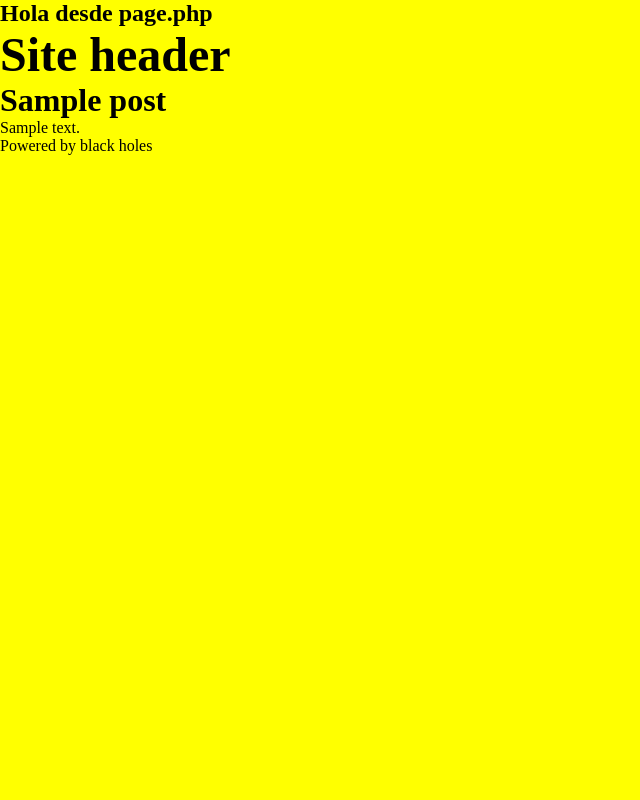
After one commit to FelixJMaxwell/thefallingboy_wp, a WordPress theme: template page.php in a window 1280 px wide. The commit adds this page. Shown: the whole page, without its empty margins (0-640 px from the left). Run offline with PHP 8.4 and a stand-in for WordPress, Linux system fonts and the light colour scheme; the site name, menu and one post (Sample post) are stand-ins, and other content is empty.

Commit message:
Archivos basicos agregados
Se agregan los siguientes archivos:
header.php
footer.php
index.php
page.php
single.php
Readme.md

```diff
--- /dev/null
+++ b/footer.php
@@ -0,0 +1,6 @@
+<footer class="site-footer">
+    <p>Powered by black holes</p>
+</footer>
+
+    </body>
+</html>
--- /dev/null
+++ b/header.php
@@ -0,0 +1,13 @@
+<!DOCTYPE html>
+<html lang="en">
+<head>
+    <meta charset="UTF-8">
+    <meta name="viewport" content="width=device-width, initial-scale=1.0">
+    <meta http-equiv="X-UA-Compatible" content="ie=edge">
+    <link rel="stylesheet" href="<?php echo get_bloginfo('template_directory');?>/style.css">
+</head>
+<body>
+
+<header class="site-header">
+    <h1>Site header</h1>
+</header>
--- /dev/null
+++ b/page.php
@@ -0,0 +1,12 @@
+<h2>Hola desde page.php<h2>
+
+<?php get_header(); ?>
+
+<?php while(have_posts(  )): the_post();?>
+
+    <h1><?php the_title(); ?></h1>
+    <?php the_content(); ?>
+
+<?php endwhile; ?>
+
+<?php get_footer(); ?>
```
Also changed, not shown: index.php (+3 -13 lines), single.php (added, +12 -0 lines), README.md.
